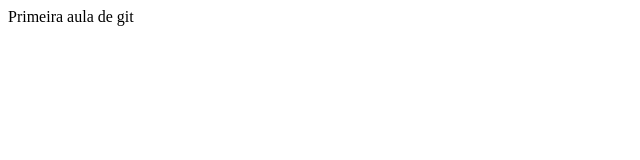
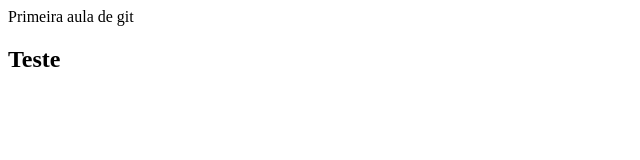
Before and after one commit to Elisson3314/sistema-de-agendamento, a plain HTML site: page index.html in a window 1280 px wide. Shown: the full height of the page, 0-640 px from the left. Drawn offline with Linux system fonts and the light colour scheme.

Commit message:
Atualização de Segurança 2

```diff
--- a/index.html
+++ b/index.html
@@ -6,6 +6,10 @@
     <title>Document</title>
 </head>
 <body>
-    <main>Primeira aula de git </main>
+    <main>Primeira aula de git
+        <h2>Teste
+
+        </h2>
+    </main>
 </body>
 </html>
```
Also changed, not shown: 1 other file.
